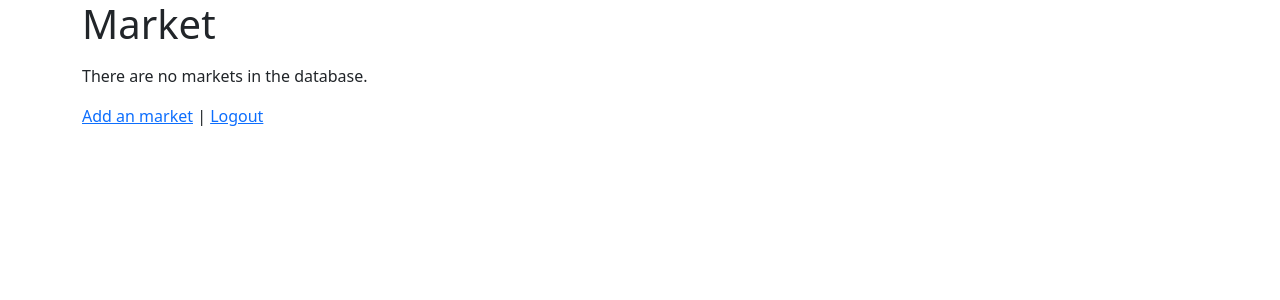
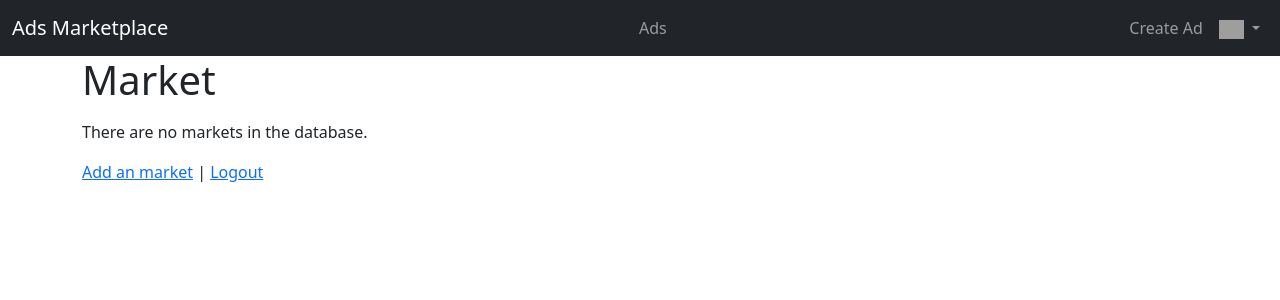
Before and after one commit to AshmitSagar/django-market, a Django app: page / in a window 1280 px wide. Shown: the top 300 px of the page. Run offline with Django 5.2, Linux system fonts and the light colour scheme; the visitor is signed in with stand-in values (Sample User, id 1); data that the repository does not hold is empty; some libraries are stand-ins or nearby versions; grey boxes are pictures that could not be loaded.

Commit message:
add navbar and gravatar

```diff
--- a/home/templates/base_bootstrap.html
+++ b/home/templates/base_bootstrap.html
@@ -6,9 +6,9 @@
 <title>{% block title %}{{ settings.APP_NAME }}{% endblock %}</title>
 
 <!-- Replace this value (42-42) with the one provided by the autograder -->
-<meta name="dj4e" content="42-42">
+<meta name="dj4e" content="e0779614ad667cd730d7868905326cf8">
 
-<meta name="dj4e-code" content="99999999">
+<meta name="dj4e-code" content="42176092947114">
 
 <link href="https://cdn.jsdelivr.net/npm/bootstrap@5.0.2/dist/css/bootstrap.min.css" rel="stylesheet" integrity="sha384-EVSTQN3/azprG1Anm3QDgpJLIm9Nao0Yz1ztcQTwFspd3yD65VohhpuuCOmLASjC" crossorigin="anonymous">
 
--- /dev/null
+++ b/home/templates/base_menu.html
@@ -0,0 +1,37 @@
+{% extends 'base_bootstrap.html' %}
+{% load app_tags %} <!-- see home/templatetags/app_tags.py and dj4e-samples/settings.py -->
+{% block navbar %}
+<nav class="navbar navbar-expand-lg navbar-dark bg-dark">
+  <div class="container-fluid">
+    <a class="navbar-brand" href="{% url 'mkt:all' %}">{{ settings.APP_NAME }}</a>
+    <ul class="navbar-nav">
+      {% url 'mkt:all' as x %}
+      <li {% if request.get_full_path == x %}class="active"{% endif %}>
+          <a class="nav-link" href="{% url 'mkt:all' %}" role="button">Ads</a></li>
+    </ul>
+    <ul class="navbar-nav">
+      {% if user.is_authenticated %}
+      <li>
+         <a class="nav-link" href="{% url 'mkt:create' %}">Create Ad</a>
+      </li>
+      <li class="nav-item dropdown">
+         <a class="nav-link dropdown-toggle" href="#" id="rightnavDropdown" role="button" data-bs-toggle="dropdown" aria-expanded="false">
+            <img style="width: 25px;" src="{{ user|gravatar:60 }}"/><b class="caret"></b>
+        </a>
+        <ul class="dropdown-menu dropdown-menu-end" aria-labelledby="rightnavDropdown">
+            <li>
+                <form action="{% url 'logout' %}" method="post" class="d-inline">
+                    {% csrf_token %}
+                    <input type="hidden" name="next" value="{% url 'mkt:all' %}">
+                    <button class="dropdown-item btn btn-link" type="submit">Logout</button>
+                </form>
+            </li>
+        </ul>
+       </li>
+       {% else %}
+       <li class="nav-item"><a class="nav-link" href="{% url 'login' %}?next={% url 'mkt:all' %}">Login</a></li>
+       {% endif %}
+    </ul>
+  </div>
+</nav>
+{% endblock %}
--- a/mkt/templates/mkt/ad_confirm_delete.html
+++ b/mkt/templates/mkt/ad_confirm_delete.html
@@ -1,4 +1,4 @@
-{% extends "base_bootstrap.html" %}
+{% extends "base_menu.html" %}
 {% block content %}
 <h1>Delete Market</h1>
 
--- a/mkt/templates/mkt/ad_detail.html
+++ b/mkt/templates/mkt/ad_detail.html
@@ -1,4 +1,4 @@
-{% extends "base_bootstrap.html" %}
+{% extends "base_menu.html" %}
 {% load humanize %} <!-- https://docs.djangoproject.com/en/4.2/ref/contrib/humanize -->
 {% block content %}
 <span style="float: right;">
--- a/mkt/templates/mkt/ad_form.html
+++ b/mkt/templates/mkt/ad_form.html
@@ -1,4 +1,4 @@
-{% extends "base_bootstrap.html" %}
+{% extends "base_menu.html" %}
 {% load crispy_forms_tags %}
 {% block content %}
 <p>
--- a/mkt/templates/mkt/ad_list.html
+++ b/mkt/templates/mkt/ad_list.html
@@ -1,4 +1,4 @@
-{% extends "base_bootstrap.html" %}
+{% extends "base_menu.html" %}
 {% block content %}
 <h1>Market</h1>
 <p>
```
Also changed, not shown: home/static/favicon.ico.
